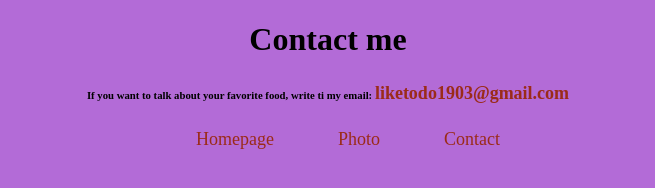
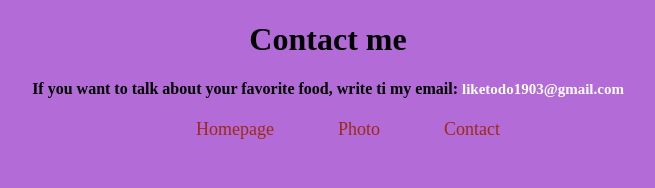
Before and after one commit to RoGreen19/Croissant, a plain HTML site: page contact.html in a window 1280 px wide. Shown: the whole page, without its empty margins (312-967 px from the left). Drawn offline with Linux system fonts and the light colour scheme.

Commit message:
Change contact informayion styling

```diff
--- a/contact.html
+++ b/contact.html
@@ -9,10 +9,12 @@
   </head>
   <body>
     <h1>Contact me</h1>
-    <h6>
+    <h4>
       If you want to talk about your favorite food, write ti my email:
-      <a href="mailto:liketodo1903@gmail.com">liketodo1903@gmail.com</a>
-    </h6>
+      <a class="email-link" href="mailto:liketodo1903@gmail.com"
+        >liketodo1903@gmail.com</a
+      >
+    </h4>
     <ul class="page-links">
       <li><a href="/">Homepage</a></li>
       <li><a href="/photo.html">Photo</a></li>
--- a/src/styles.css
+++ b/src/styles.css
@@ -19,3 +19,8 @@ a:visited {
   text-decoration: none;
   color: rgb(9, 11, 99);
 }
+
+.email-link {
+  font-size: 15px;
+  color: #fff;
+}
```
